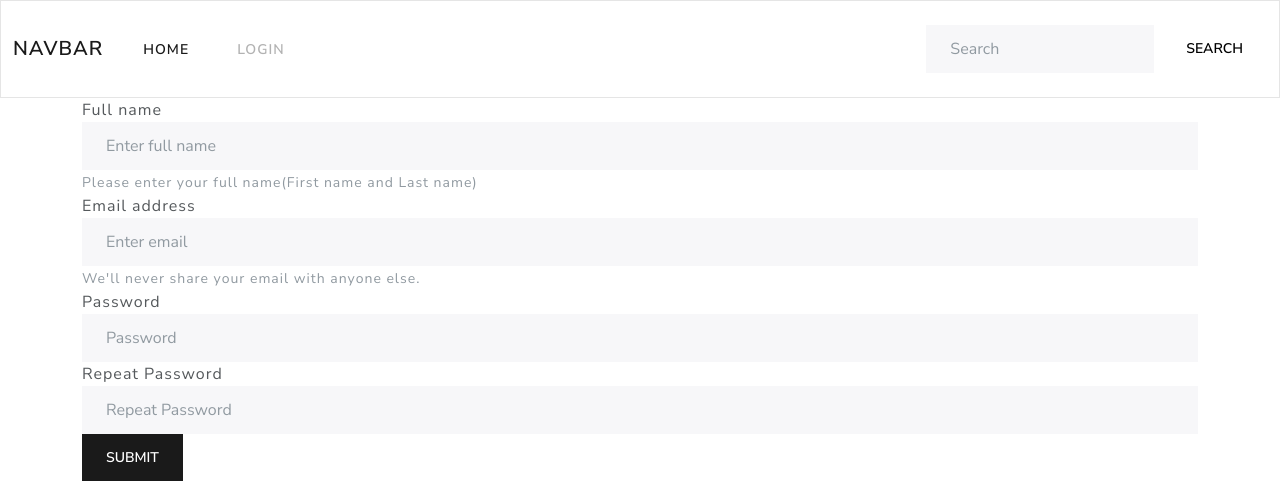
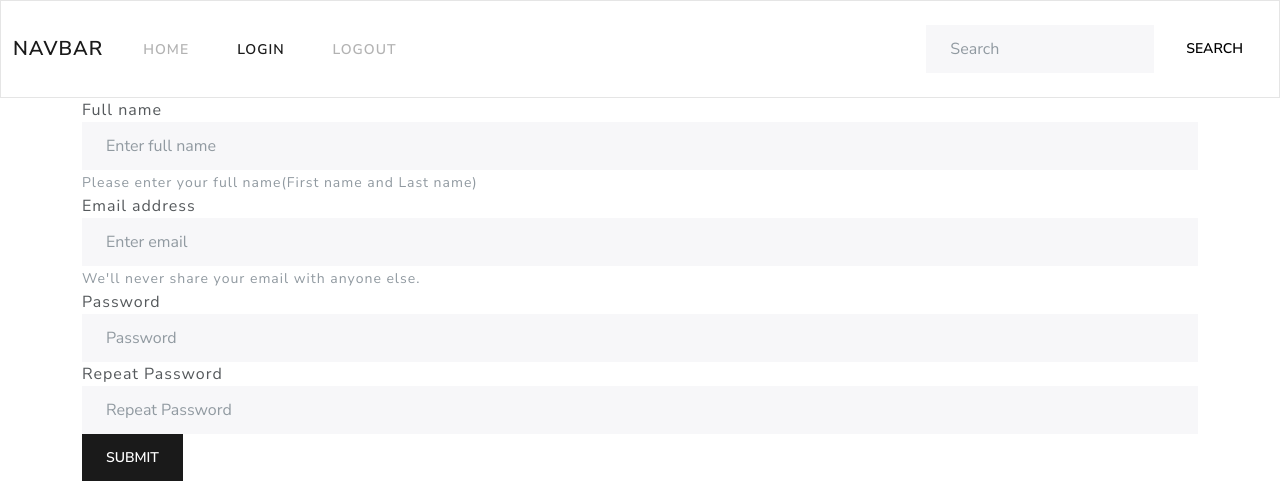
Before and after one commit to camecrea/help-web-app, a Flask app: page /login in a window 1280 px wide. Shown: the top 481 px of the page. Run offline with Flask 2, Linux system fonts and the light colour scheme.

Commit message:
Include JS script & Add logout button

```diff
--- a/website/templates/navbar.html
+++ b/website/templates/navbar.html
@@ -5,7 +5,7 @@
         <span class="navbar-toggler-icon"></span>
       </button>
       <div class="collapse navbar-collapse" id="navbarColor03">
-        <ul class="navbar-nav me-auto">
+        <ul class="navbar-nav me-auto" id="navbar">
           <li class="nav-item">
             <a class="nav-link active" href="/">Home
               <span class="visually-hidden">(current)</span>
@@ -13,6 +13,11 @@
           </li>
           <li class="nav-item">
             <a class="nav-link" href="/login">Login</a>
+            <span class="visually-hidden">(current)</span>
+          </li>
+          <li class="nav-item">
+            <a class="nav-link" href="/logout">Logout</a>
+            <span class="visually-hidden">(current)</span>
           </li>
         </ul>
         <form class="d-flex">
@@ -21,4 +26,5 @@
         </form>
       </div>
     </div>
-  </nav>
+</nav>
+<script src="{{ url_for('static', filename='active_navbar.js') }}"></script>
```
